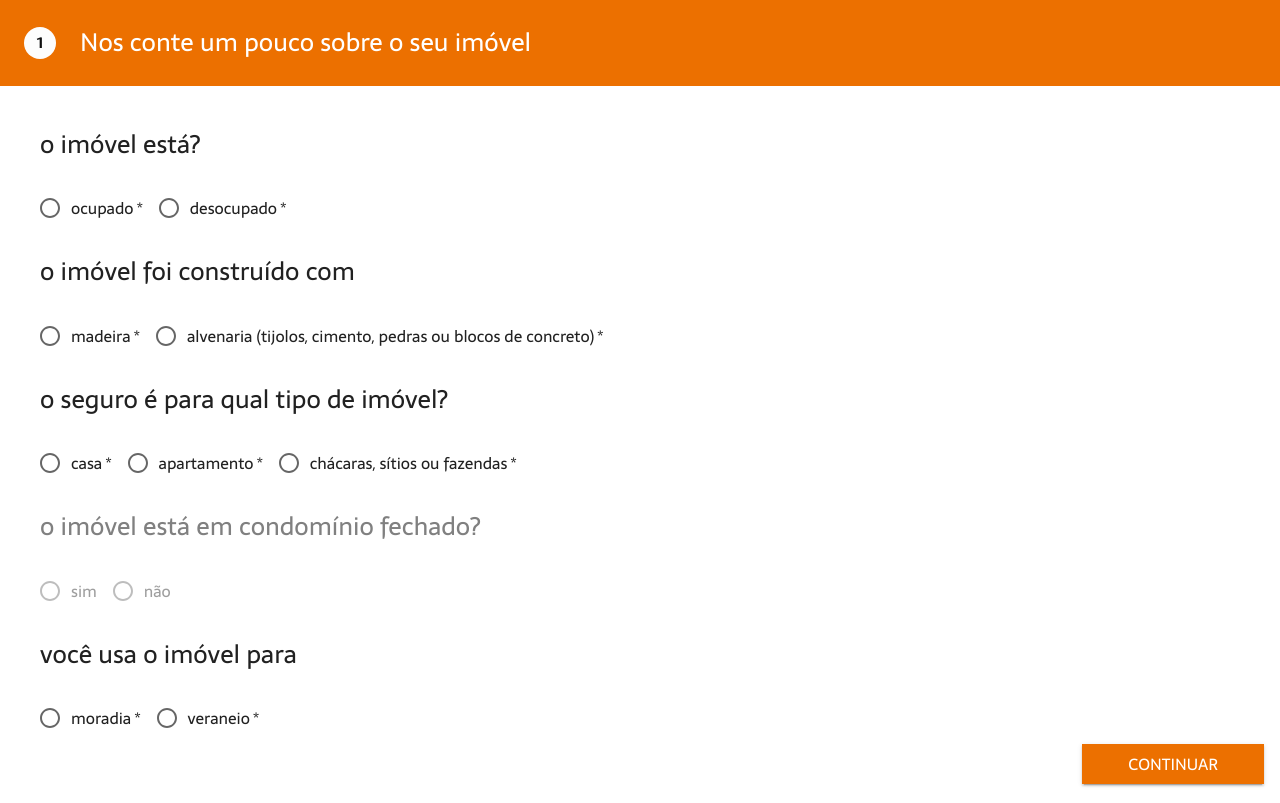
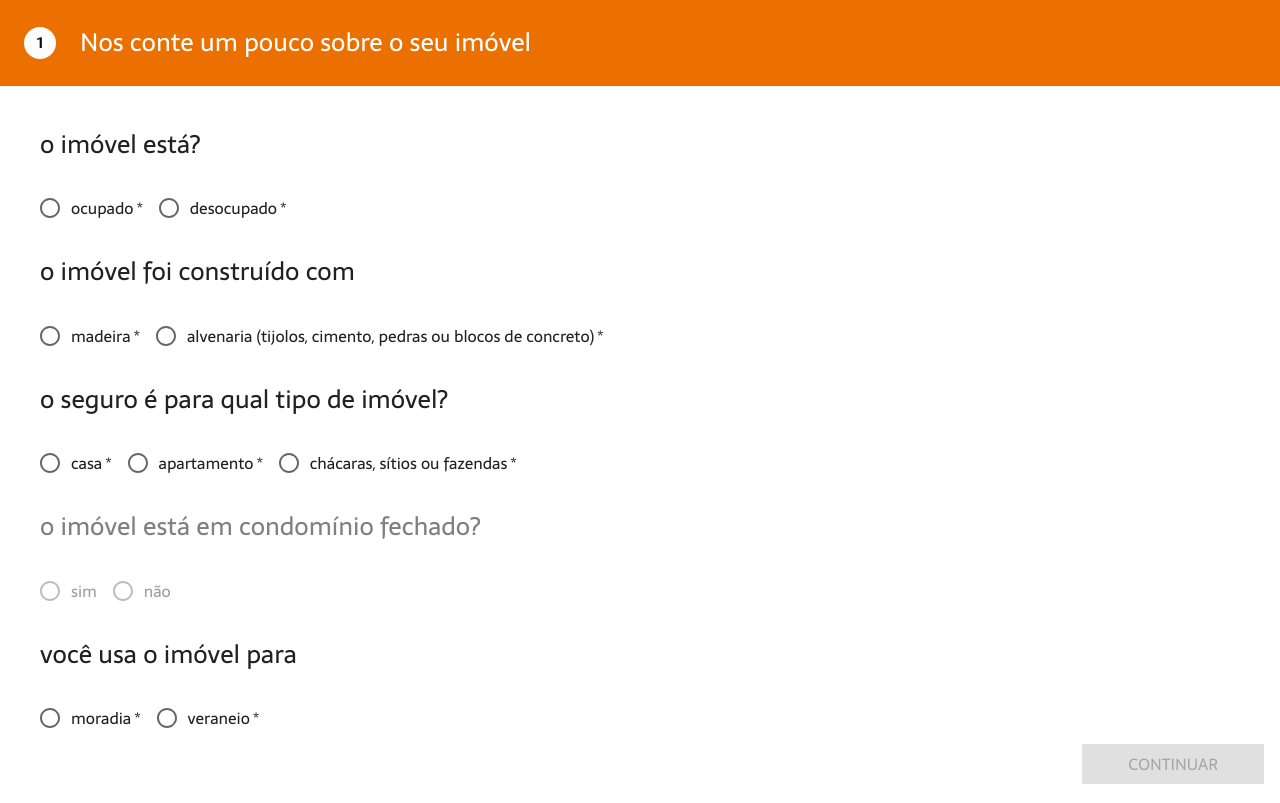
Before and after one commit to gabiMSilva/itau-case, a React (Create React App) app: page /property in a window 1280 px wide. Built offline with nearby package versions, Linux system fonts and the light colour scheme.

Commit message:
Adding loading component

```diff
--- a/src/pages/PropertyStep/index.tsx
+++ b/src/pages/PropertyStep/index.tsx
@@ -7,6 +7,7 @@ import {
   RadioGroup,
   Typography,
   useTheme,
+  CircularProgress,
 } from "@mui/material";
 
 import { Navbar } from "../../components";
@@ -14,6 +15,7 @@ import { fetchOfferQuestions } from "../../services/PropertyService";
 import { QuestionType } from "../../types/QuestionType";
 import useStyles from "./style";
 import clsx from "clsx";
+import { useNavigate } from "react-router";
 
 const PROPERTY_TYPE_QUESTION_ID = "8045c56a-a07c-416c-ac2e-4ee530076822";
 const IS_PROPERTY_GROUP_QUESTION_ID = "c456ed99-1f9a-495d-b87b-d7245cb86ca0";
@@ -26,6 +28,7 @@ const PropertyStep = () => {
   const [formData, setFormData] = useState<Record<string, string>>();
 
   const classes = useStyles();
+  const navigate = useNavigate();
 
   useEffect(() => {
     const loadQuestions = async () => {
@@ -67,6 +70,17 @@ const PropertyStep = () => {
   return (
     <>
       <Navbar step="1" title="Nos conte um pouco sobre o seu imóvel" />
+      {loading ? (
+        <Box
+          display="flex"
+          alignItems="center"
+          justifyContent="center"
+          width="100%"
+          m={theme.spacing(4)}
+        >
+          <CircularProgress />
+        </Box>
+      ) : (
         <Box
           p={theme.spacing(5)}
           maxWidth={theme.breakpoints.down("md") ? "100%" : "50%"}
@@ -105,7 +119,8 @@ const PropertyStep = () => {
                         }
                         label={response.texto_resposta}
                         disabled={
-                        question.id_questao === IS_PROPERTY_GROUP_QUESTION_ID &&
+                          question.id_questao ===
+                            IS_PROPERTY_GROUP_QUESTION_ID &&
                           disabledPropertyGroup
                         }
                       />
@@ -121,12 +136,24 @@ const PropertyStep = () => {
               bottom={theme.spacing(2)}
               right={theme.spacing(2)}
             >
-            <Button type="submit" variant="contained" size="large">
+              <Button
+                type="submit"
+                variant="contained"
+                size="large"
+                onClick={() => navigate("/coverage")}
+                disabled={
+                  (disabledPropertyGroup && Object.keys(formData || {}).length < questions.length - 1) ||
+                  (!disabledPropertyGroup && Object.keys(formData || {}).length < questions.length) ||
+                  loading ||
+                  questions.length === 0
+                }
+              >
                 <Typography padding={theme.spacing(0, 3)}>Continuar</Typography>
               </Button>
             </Box>
           </form>
         </Box>
+      )}
     </>
   );
 };
```
Lines whose indentation alone changed are shown as unchanged.
